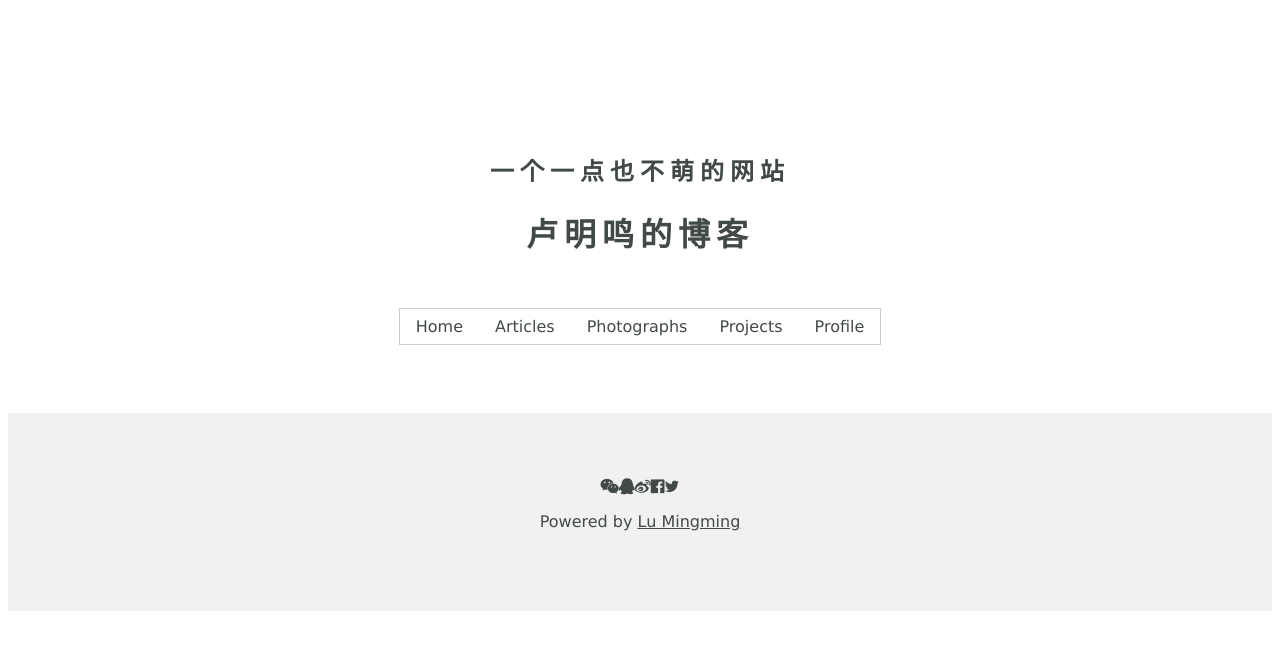
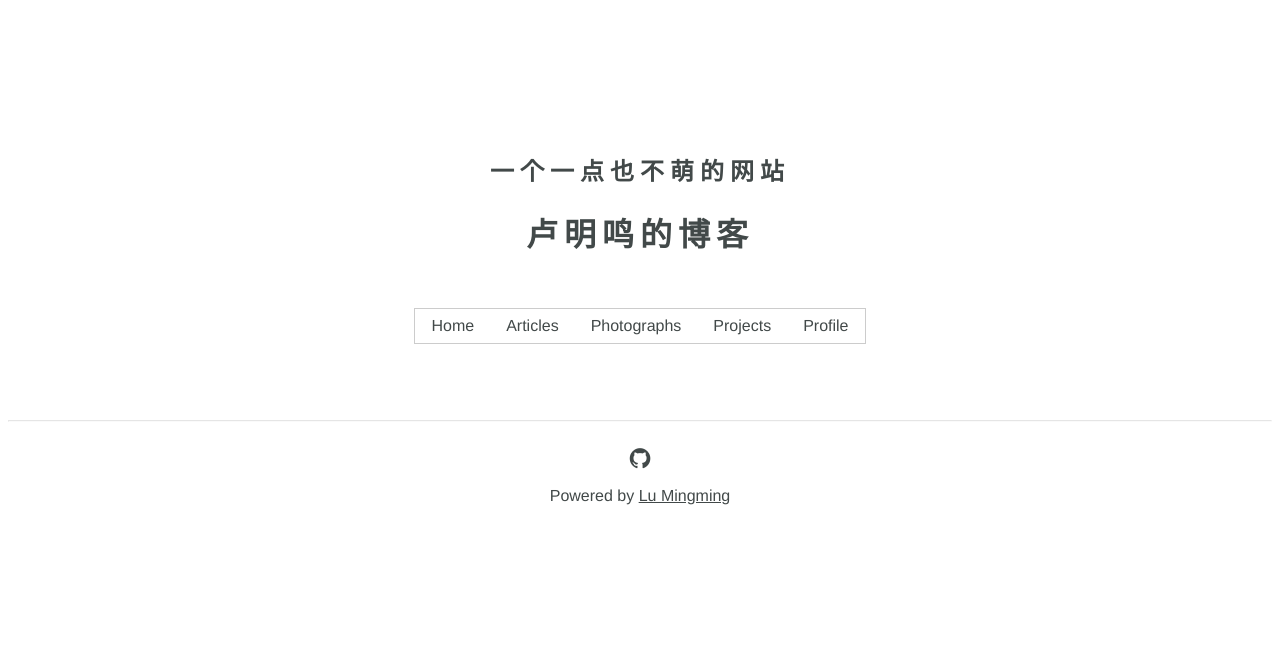
Before and after one commit to mingming-lu/lmm, a Vue app in the folder app/: page /home in a window 1280 px wide. Shown: the top 650 px of the page. Built offline with nearby package versions, Linux system fonts and the light colour scheme.

Commit message:
change global desing

```diff
--- a/app/src/App.vue
+++ b/app/src/App.vue
@@ -17,13 +17,12 @@
 
     <router-view/>
 
-    <footer class="lmm-container lmm-padding-64 lmm-light-grey lmm-center">
-      <i class="fa fa-wechat lmm-hover-opacity"></i>
-      <i class="fa fa-qq lmm-hover-opacity"></i>
-      <i class="fa fa-weibo lmm-hover-opacity"></i>
-      <i class="fa fa-facebook-official lmm-hover-opacity"></i>
-      <i class="fa fa-twitter lmm-hover-opacity"></i>
-      <p>Powered by <router-link to="/profile" class="lmm-light-grey lmm-hover-light-grey">Lu Mingming</router-link></p>
+    <footer>
+      <hr class="lmm-level-opacity">
+      <div class="lmm-container lmm-padding-16 lmm-center">
+        <a href="https://github.com/akinaru-lu" target="_blank"><i class="fa fa-github lmm-hover-opacity lmm-xxxlarge lmm-white"></i></a>
+        <p>Powered by <router-link to="/profile" class="mm-light-grey lmm-white lmm-hover-light-grey">Lu Mingming</router-link></p>
+      </div>
     </footer>
   </div>
 </template>
@@ -43,6 +42,9 @@ export default {
 }
 .lmm-small {
   font-size: 14px !important;
+}
+.lmm-medium {
+  font-size: 16px !important;
 }
 .lmm-large {
   font-size: 18px !important;
@@ -191,17 +193,15 @@ export default {
   background-color: #fff !important;
 }
 body {
-  font-family: 'Lucida Grande', Helvetica, Arial,
-               'Microsoft Yahei', '微软雅黑', STXihei, '华文细黑',
-               'Yu Gothic', YuGothic,
-               sans-serif;
+  font-family: Helvetica, Arial, sans-serif;
 }
 h1 {
   letter-spacing: 6px;
 }
 pre, code {
+  padding: 0 4px;
   background-color: #f1f1f1 !important;
-  font-family: Menlo, Monaco, "Courier New", monospace;
+  font-family: Monaco, "Courier", monospace;
 }
 #app {
   -webkit-font-smoothing: antialiased;
```
